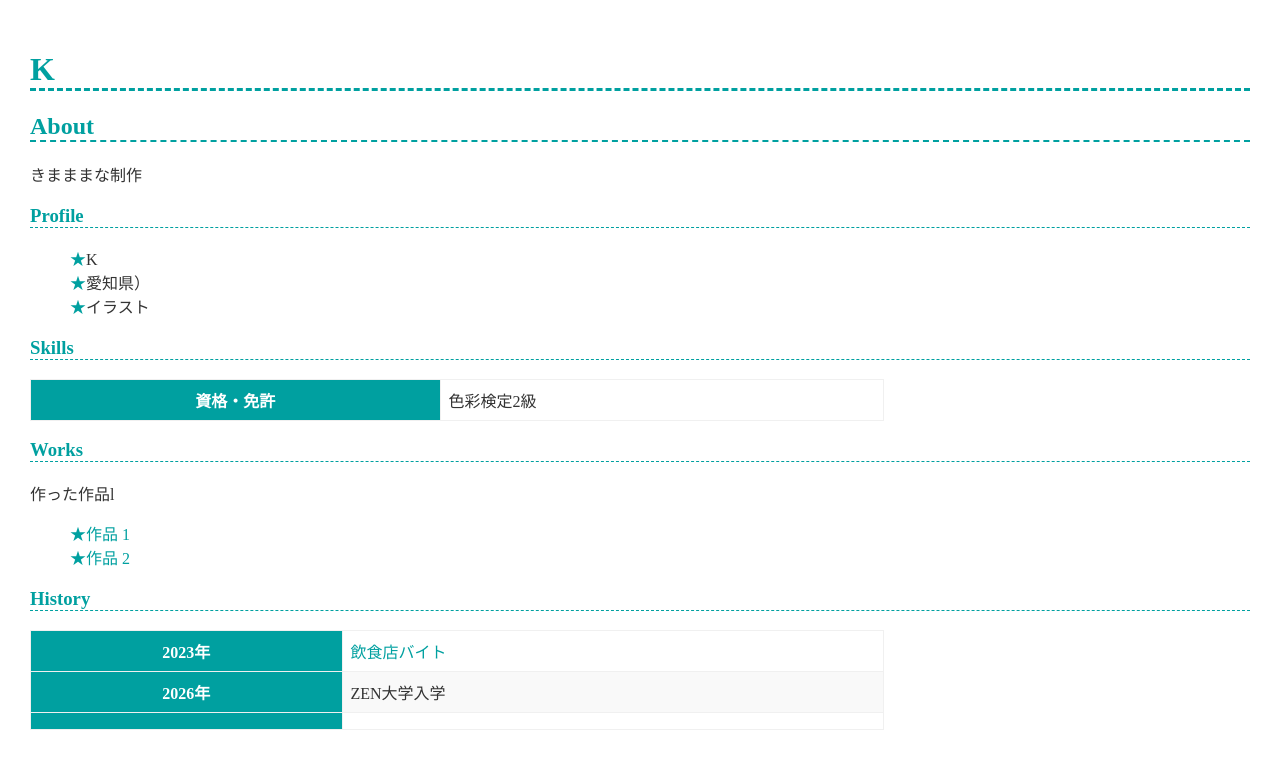
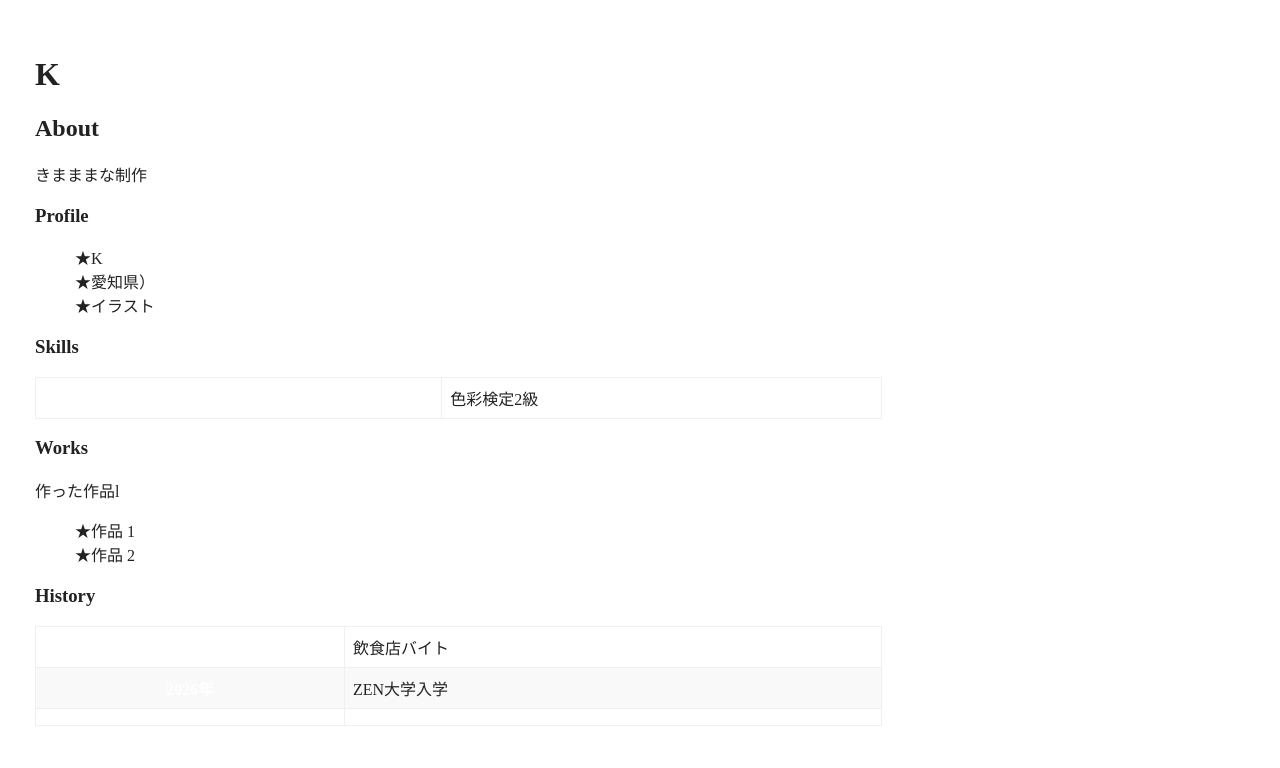
Before and after one commit to ni-tyan/K.github.io, a plain HTML site: page index.html in a window 1280 px wide. Drawn offline with Linux system fonts and the light colour scheme.

Commit message:
Update style.css

```diff
--- a/style.css
+++ b/style.css
@@ -3,7 +3,7 @@
 -------------------- */
 
 :root {
-  --theme-color: #00a0a0;
+  --theme-color: ##ffffe0;
 }
 
 * {
@@ -17,8 +17,8 @@ html, body {
 
 body {
   margin: 0;
-  padding: 30px;
-  color: #333;
+  padding: 35px;
+  color: #222;
 }
 
 /* --------------------
```
